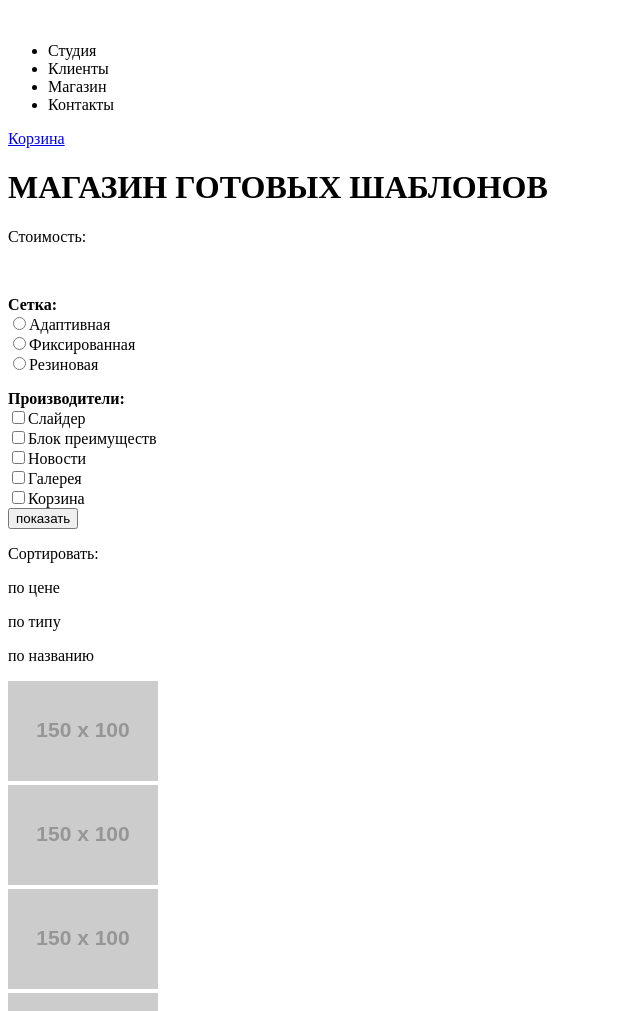
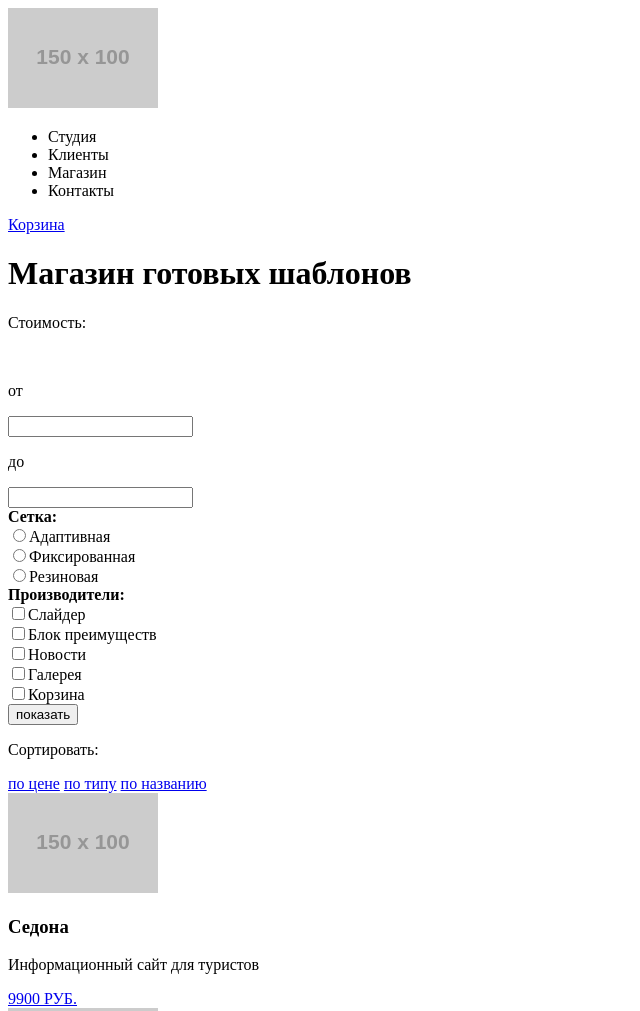
Before and after one commit to vanches87/346723-nerds, a plain HTML site: page catalog.html in a window 1280 px wide. Shown: the top 1011 px of the page, without its empty margins (0-640 px from the left). Drawn offline with Linux system fonts and the light colour scheme; placeholder pictures from the web are drawn by us.

Commit message:
провел работу над ошибками в папке index и catalog

```diff
--- a/catalog.html
+++ b/catalog.html
@@ -6,7 +6,8 @@
   </head>
   <body>
     <header class="page-header">
-      <div class="page-header-logo"><img src="" alt="">
+      <div class="page-header-logo">
+        <img src="http://placehold.it/150x100">
       </div>
       <nav class="page-header-nav">
         <ul>
@@ -17,12 +18,15 @@
         </ul>
       </nav>
       <a href="#">Корзина</a>
-      <h1>МАГАЗИН ГОТОВЫХ ШАБЛОНОВ</h1>
     </header>
      <main>
+       <div class="subtitle">
+        <h1>Магазин готовых шаблонов</h1>
+      </div>
        <div class="container-left">
          <div class="slider">
            <p>Стоимость:</p><br>
+           <div class="filtr">
            <div class="stripe">
            </div>
       <div class="slide-1">
@@ -30,52 +34,86 @@
       <div class="slide-2">
       </div>
       </div>
+      </div>
+      <div class="widget">
+      <p>от</p>
+      <input type="text" name="1">
+      <p>до</p>
+      <input type="text" name="1">
+      </div>
+
       <div class="category-1">
-     <p><b>Сетка:</b><Br>
-       <input type="radio">Адаптивная<Br>
-       <input type="radio">Фиксированная<Br>
-       <input type="radio">Резиновая<Br>
-    </p>
+      <b>Сетка:</b><Br>
+          <form>
+            <input type="radio" name="cat1">Адаптивная<Br>
+            <input type="radio" name="cat2">Фиксированная<Br>
+            <input type="radio" name="cat3">Резиновая<Br>
               </div>
               <div class="category-2">
-      <form>
-    <p><b>Производители:</b><br>
-       <input type="checkbox">Слайдер<br>
-       <input type="checkbox">Блок преимуществ<br>
-       <input type="checkbox">Новости<br>
-       <input type="checkbox">Галерея<br>
-       <input type="checkbox">Корзина<br>
+                <b>Производители:</b><br>
+                <input type="checkbox"><label for="check1">Слайдер</label><br>
+                <input type="checkbox"><label for="check2">Блок преимуществ</label><br>
+                <input type="checkbox"><label for="check3">Новости</label><br>
+                <input type="checkbox"><label for="check4">Галерея</label><br>
+                <input type="checkbox"><label for="check5">Корзина</label><br>
                 <input type="submit" value="показать">
               </form>
-
             </div>
-
-
           </div>
           <div class="section">
             <p class="item-1">Сортировать:</p>
-    <div class="row"
-    <p class="item-2">по цене</p>
-    <p class="item-3">по типу</p>
-    <p class="item-4">по названию</p>
+            <div class="row">
+              <a href="#">по цене</a>
+              <a href="#">по типу</a>
+              <a href="#">по названию</a>
               </div>
             <div class="section-1">
               <img src="http://placehold.it/150x100">
+              <div class="content1">
+                <h3>Седона</h3>
+                <p>Информационный сайт для туристов</p>
+                <a href="#">9900 РУБ.</a>
+              </div>
             </div>
             <div class="section-2">
               <img src="http://placehold.it/150x100">
+              <div class="content2">
+                <h3></h3>
+                <p></p>
+                <a href="#"></a>
+              </div>
             </div>
             <div class="section-3">
               <img src="http://placehold.it/150x100">
+              <div class="content3">
+                <h3></h3>
+                <p></p>
+                <a href="#"></a>
+              </div>
             </div>
             <div class="section-4">
               <img src="http://placehold.it/150x100">
+              <div class="content4">
+                <h3></h3>
+                <p></p>
+                <a href="#"></a>
+              </div>
             </div>
             <div class="section-5">
               <img src="http://placehold.it/150x100">
+              <div class="content5">
+                <h3></h3>
+                <p></p>
+                <a href="#"></a>
+              </div>
             </div>
             <div class="section-6">
               <img src="http://placehold.it/150x100">
+              <div class="content6">
+                <h3></h3>
+                <p></p>
+                <a href="#"></a>
+              </div>
             </div>
             <div class="btn">
               <a href="#">1</a>
@@ -84,16 +122,13 @@
               <a href="#">Следующая</a>
             </div>
           </div>
-
         </main>
         <footer class="main-footer">
           <div class="container">
             <img src="http://placehold.it/300x150" alt="карта">
-
             <section class="footer contacts">
               <h2>NЁRDS DESING STUDIO</h2><br>
               <p>191186,Санкт-Петербург,</p> <br>
-
               <p>тел.+7812275-75-75</p> <br>
               <a href="#">Напишите нам</a>
             </section>
```
Also changed, not shown: index.html (+2 -10 lines). Lines whose indentation alone changed are shown as unchanged.
